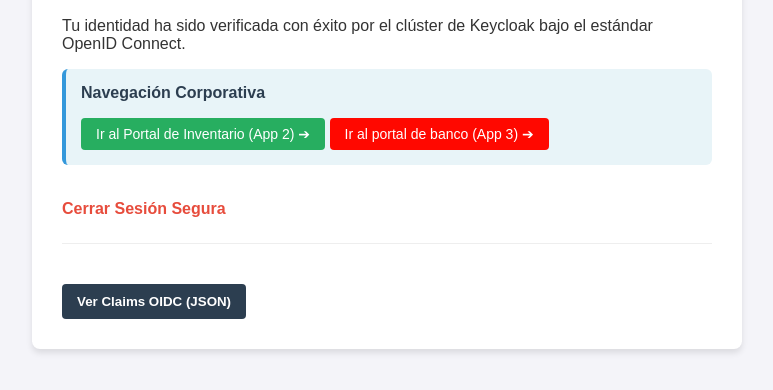
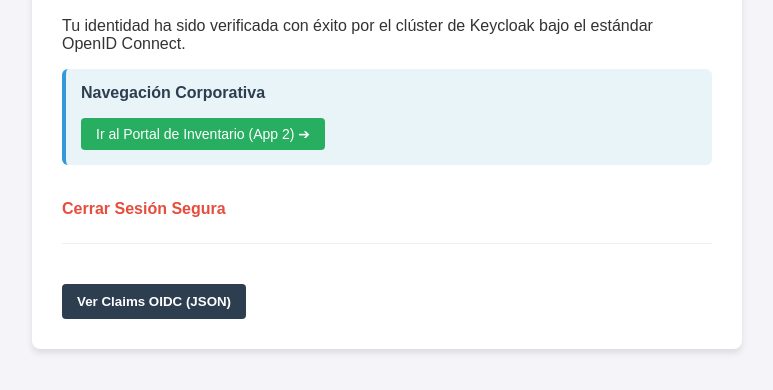
Before and after one commit to PepeLoperenaMonzon/SistemaSSO, a Flask app: template app/templates/index.html in a window 1280 px wide. Shown: the part 167-557 px from the top of the page, without its empty margins (253-1026 px from the left). Run offline with Flask 3, Linux system fonts and the light colour scheme; the template is opened without the code that fills it, so the values that code supplies are empty; parts of the project's set-up code (start-up, migrations or seed data) failed here and were passed over.

Commit message:
Refactor: delete connection to app3
Desde el punto de vista de seguridad, no se debe poder entrar en app3
que critico desde app1 y app2 teniendo en cuenta que necesita mTLS

```diff
--- a/app/templates/index.html
+++ b/app/templates/index.html
@@ -24,9 +24,6 @@
             <a href="http://localhost:5001" style="display: inline-block; padding: 8px 15px; background-color: #27ae60; color: white; text-decoration: none; border-radius: 4px; font-size: 14px; transition: background 0.3s;">
                 Ir al Portal de Inventario (App 2) ➔
             </a>
-            <a href="http://localhost:5002" style="display: inline-block; padding: 8px 15px; background-color: #ff0800; color: white; text-decoration: none; border-radius: 4px; font-size: 14px; transition: background 0.3s;">
-                Ir al portal de banco (App 3) ➔
-            </a>
         </div>
         <a href="/logout" class="logout-link">Cerrar Sesión Segura</a>
 
--- a/app2/templates/index.html
+++ b/app2/templates/index.html
@@ -24,9 +24,6 @@
             <a href="http://localhost:5000" style="display: inline-block; padding: 8px 15px; background-color: #3498db; color: white; text-decoration: none; border-radius: 4px; font-size: 14px; transition: background 0.3s;">
                 ⬅ Volver al Área Segura (App 1)
             </a>
-            <a href="http://localhost:5002" style="display: inline-block; padding: 8px 15px; background-color: #ff0800; color: white; text-decoration: none; border-radius: 4px; font-size: 14px; transition: background 0.3s;">
-                Ir al Portal de banco (App 3) ➔
-            </a>
         </div>
         <a href="/logout" class="logout-link">Cerrar Sesión Segura</a>
 
```
